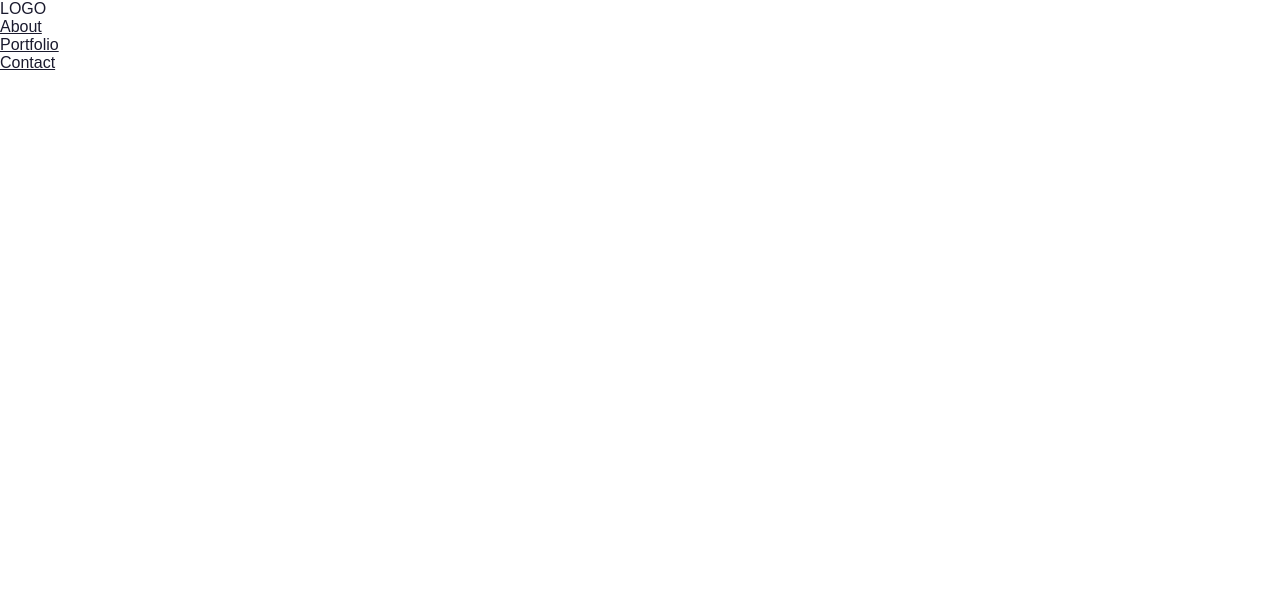
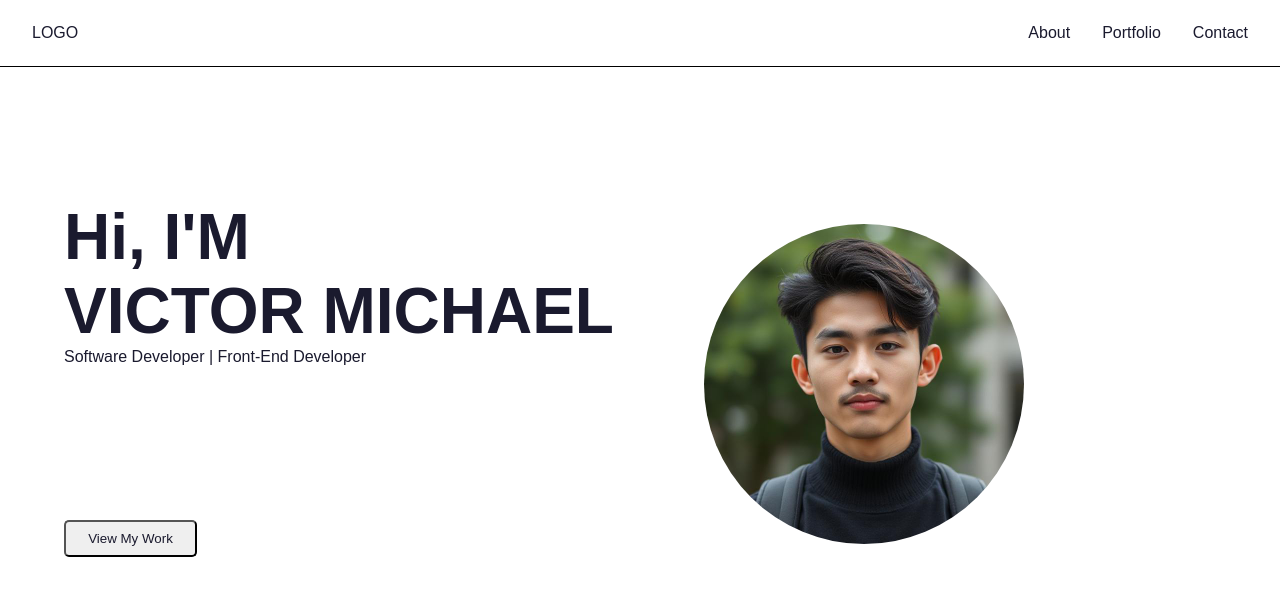
Before and after one commit to victor-isMe/latihan_HTML_CSS, a plain HTML site: page index.html in a window 1280 px wide. Drawn offline with Linux system fonts and the light colour scheme.

Commit message:
add assets folder, finish header and hero page for dekstop screen

```diff
--- a/index.html
+++ b/index.html
@@ -12,12 +12,74 @@
             color: #1a1a2e;
             font-family: sans-serif;
         }
+
+        h1{
+            font-size: 4em;
+        }
+
+        body {
+            overflow-x: hidden;
+        }
+
+        header{
+            width: 100vw;
+            max-width: 100%;
+            position: sticky;
+            top: 0;
+            display: flex;
+            justify-content: space-between;
+            align-items: center;
+            background-color: white;
+            padding: 1.5rem 2rem;
+            border-bottom: 1px solid black;
+        }
+        .navlist{
+            display: flex;
+            list-style: none;
+            gap: 2rem;
+
+        }
+        .navlist a{
+            text-decoration: none;
+        }
+
+        #hero {
+            height: 100vh;
+            max-height: 100vh;
+        }
+        .welcomeMessage{
+            position: absolute;
+            top: 25%;
+            left: 5%;
+        }
+        .buttonViewWork{
+            position: absolute;
+            left:5%;
+            top: 65%;
+        }
+        .buttonViewWork button{
+            width: 150%;
+            padding:10% 25%;
+            border-radius: 5px;
+            transition: all 0.3s ease;
+            cursor: pointer;
+        }
+        .photo{
+            height: 20em;
+            width: 20em;
+            border-radius: 100%;
+            background-image: url(assets/photo_hero.jpg);
+            background-size: cover;
+            position: absolute;
+            top: 28%;
+            left: 55%;
+        }
     </style>
 </head>
 <body>
     <header>
         <div id="logo">LOGO</div>
-        <nav>
+        <nav class="navbar">
             <ul class="navlist">
                 <li><a href="#about">About</a></li>
                 <li><a href="#portfolio">Portfolio</a></li>
@@ -25,7 +87,17 @@
             </ul>
         </nav>
     </header>
-    <section id="hero"></section>
+    <section id="hero">
+        <div class="welcomeMessage">
+            <h1>Hi, I'M</h1>
+            <h1>VICTOR MICHAEL</h1>
+            <p>Software Developer | Front-End Developer</p>
+        </div>
+        <div class="photo"></div>
+        <div class="buttonViewWork">
+            <button>View My Work</button>
+        </div>
+    </section>
     <section id="about"></section>
     <section id="portfolio"></section>
     <section id="contact"></section>
```
Also changed, not shown: assets/photo_hero.jpg (added).
